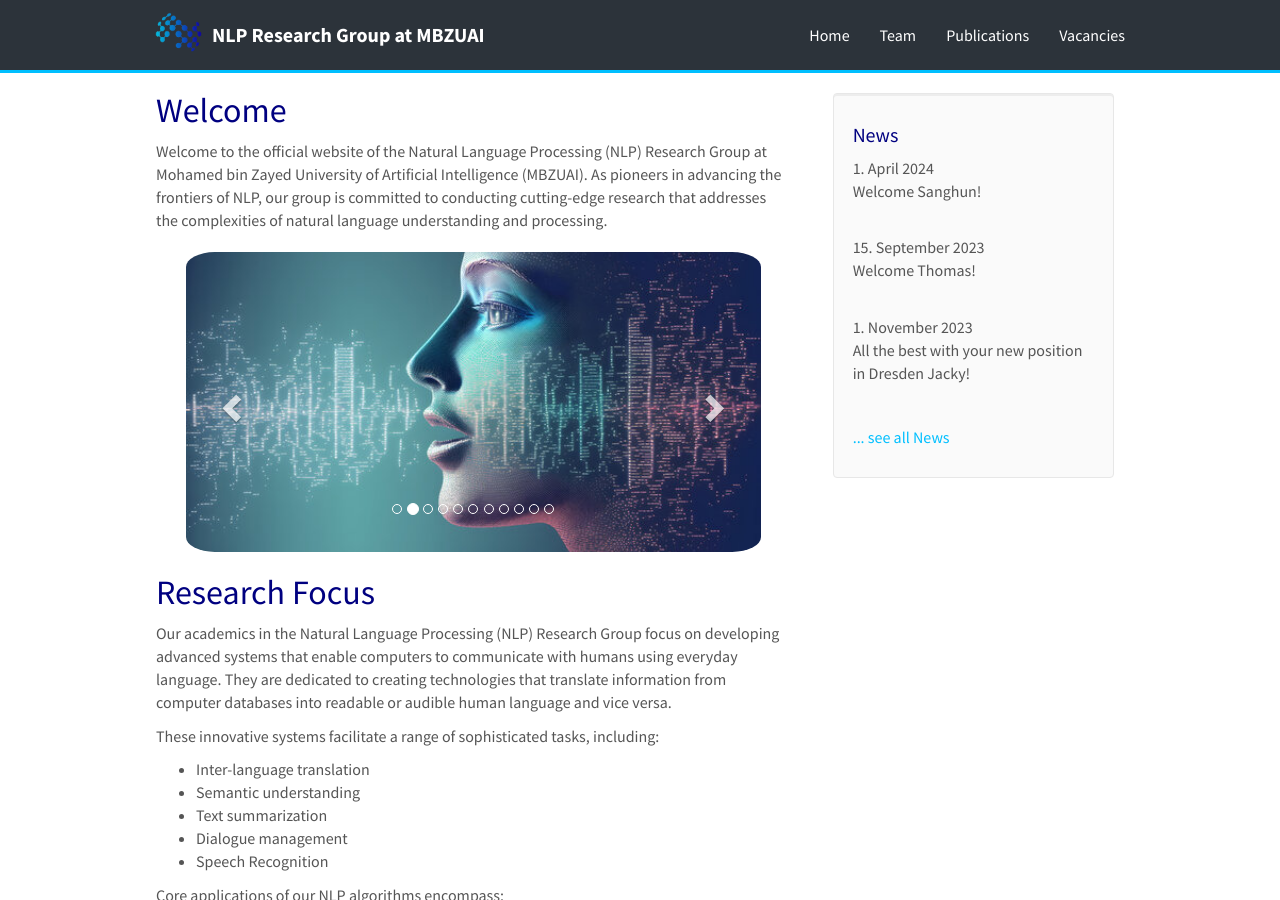
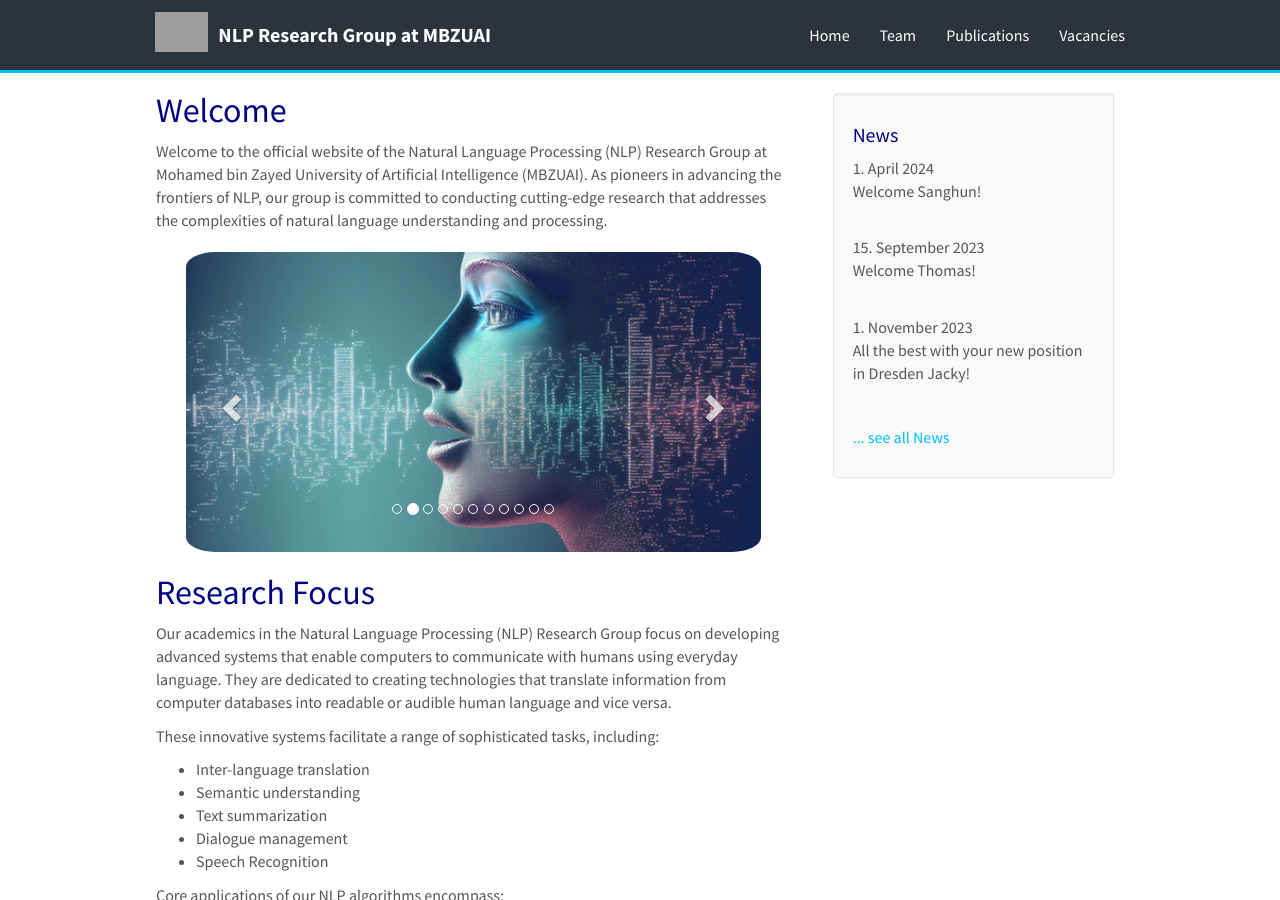
Before and after one commit to RamzaBasharat/MBZUAI, a Jekyll site: the page built from _pages/home.md, in a window 1280 px wide and 900 px high. Built offline with Jekyll 4.4.1, drawn with Linux system fonts in a browser that asks for light colours; nearby versions of some CDN libraries.

Commit message:
logo updated

```diff
--- a/_includes/footer.html
+++ b/_includes/footer.html
@@ -4,7 +4,7 @@
 	  <div class="row bg-color">
 		<div class="col-sm-8">
 
-		  <p class="grayish"><img src="{{ site.url }}{{ site.baseurl }}/images/icon/icon.png" alt="Logo" height="43px" class="footer-icon">
+		  <p class="grayish"><img src="{{ site.url }}{{ site.baseurl }}/images/icon/logo.png" alt="Logo" height="43px" class="footer-icon">
           NLP Research Group at MBZUAI  <span class="gray"> &copy 2024</span></p>
 
               <p>We are part of the <a href="https://mbzuai.ac.ae/research/department/natural-language-processing-department/" target="_blank">Department of Natural Language Processing</a> at the<a href="https://mbzuai.ac.ae/" target="_blank"> Mohamed bin Zayed University of Artificial Intelligence (MBZUAI)</a>.</p>
--- a/_includes/header.html
+++ b/_includes/header.html
@@ -8,7 +8,7 @@
 	  </button>
 
     <a class="navbar-brand" href="{{ site.url }}{{ site.baseurl }}/">
-		<img src="{{ site.url }}{{ site.baseurl }}/images/icon/icon.png" alt="Logo" class="navbar-logo">
+		<img src="{{ site.url }}{{ site.baseurl }}/images/icon/logo.png" alt="Logo" class="navbar-logo">
         <b>NLP Research Group at MBZUAI</b></a>
 	</div>
 	<div class="collapse navbar-collapse" id="navbar-collapse-1">
```
